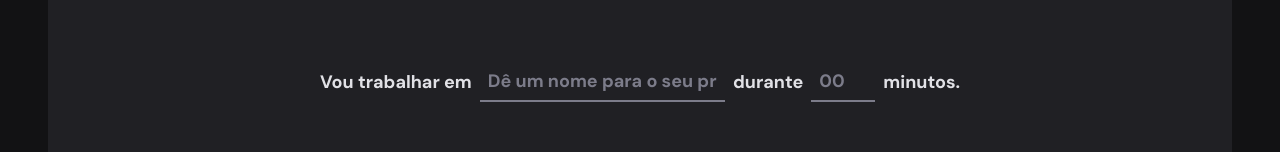
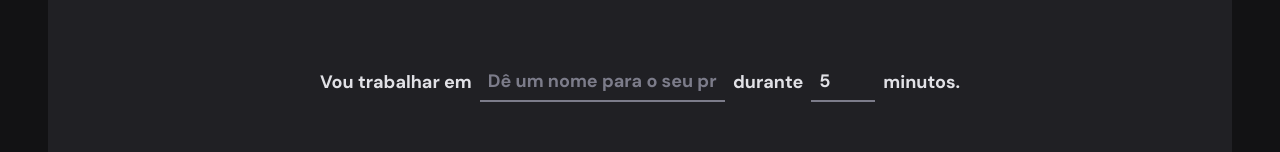
Before and after one commit to falaigor/timer, a React (Vite) app: page / in a window 1280 px wide. Shown: the part 162-314 px from the top of the page. Built offline with nearby package versions, Linux system fonts and the light colour scheme.

Commit message:
reset input forms

```diff
--- a/src/pages/Home/index.tsx
+++ b/src/pages/Home/index.tsx
@@ -17,10 +17,16 @@
 }
 
 export const Home = () => {
-  const { register, handleSubmit, watch } = useForm<NewCycleFormData>()
+  const { register, handleSubmit, watch, reset } = useForm<NewCycleFormData>({
+    defaultValues: {
+      task: '',
+      minutesAmount: 5,
+    },
+  })
 
   function handleCreateNewCycle(data: NewCycleFormData) {
     console.log(data)
+    reset()
   }
 
   const task = watch('task')
```
